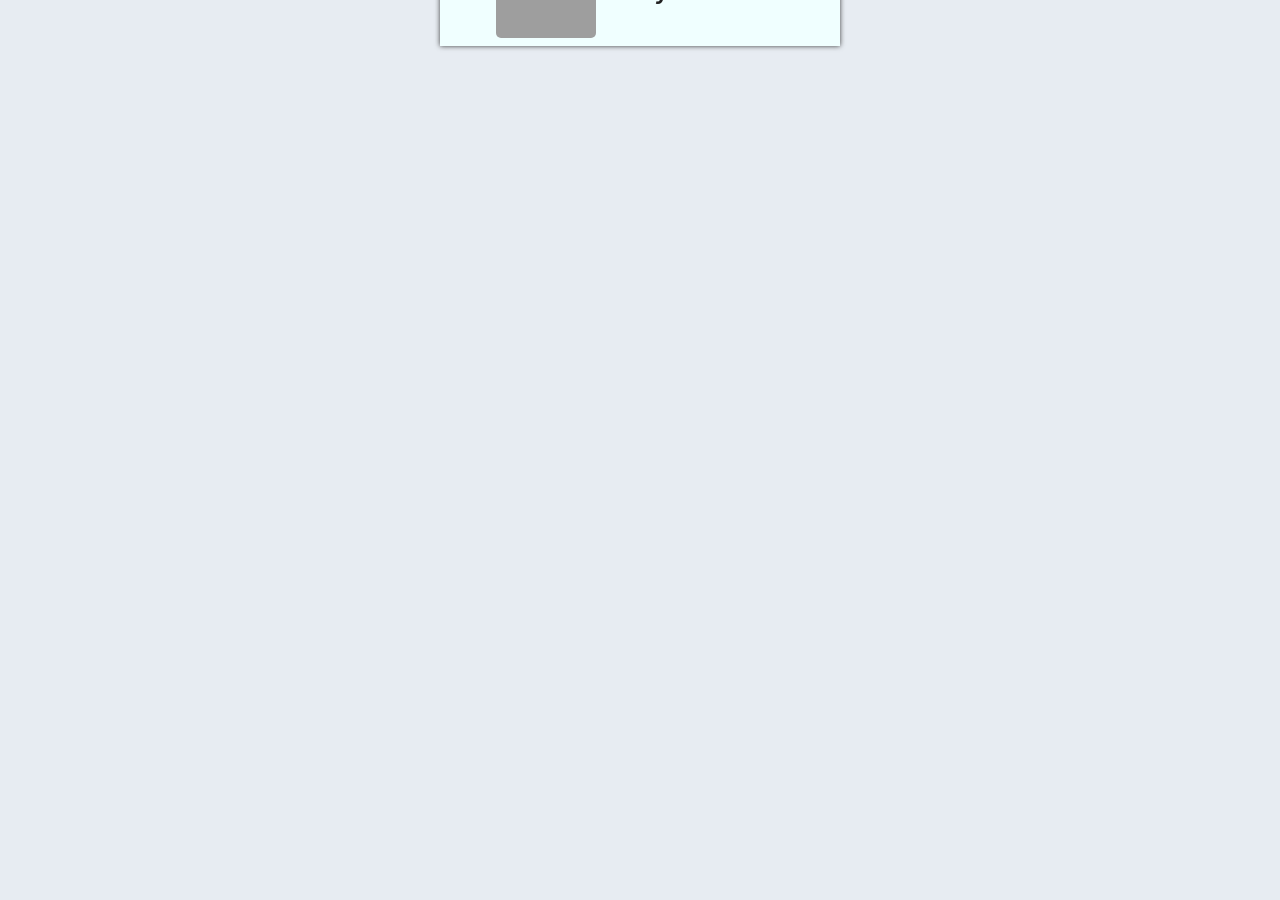
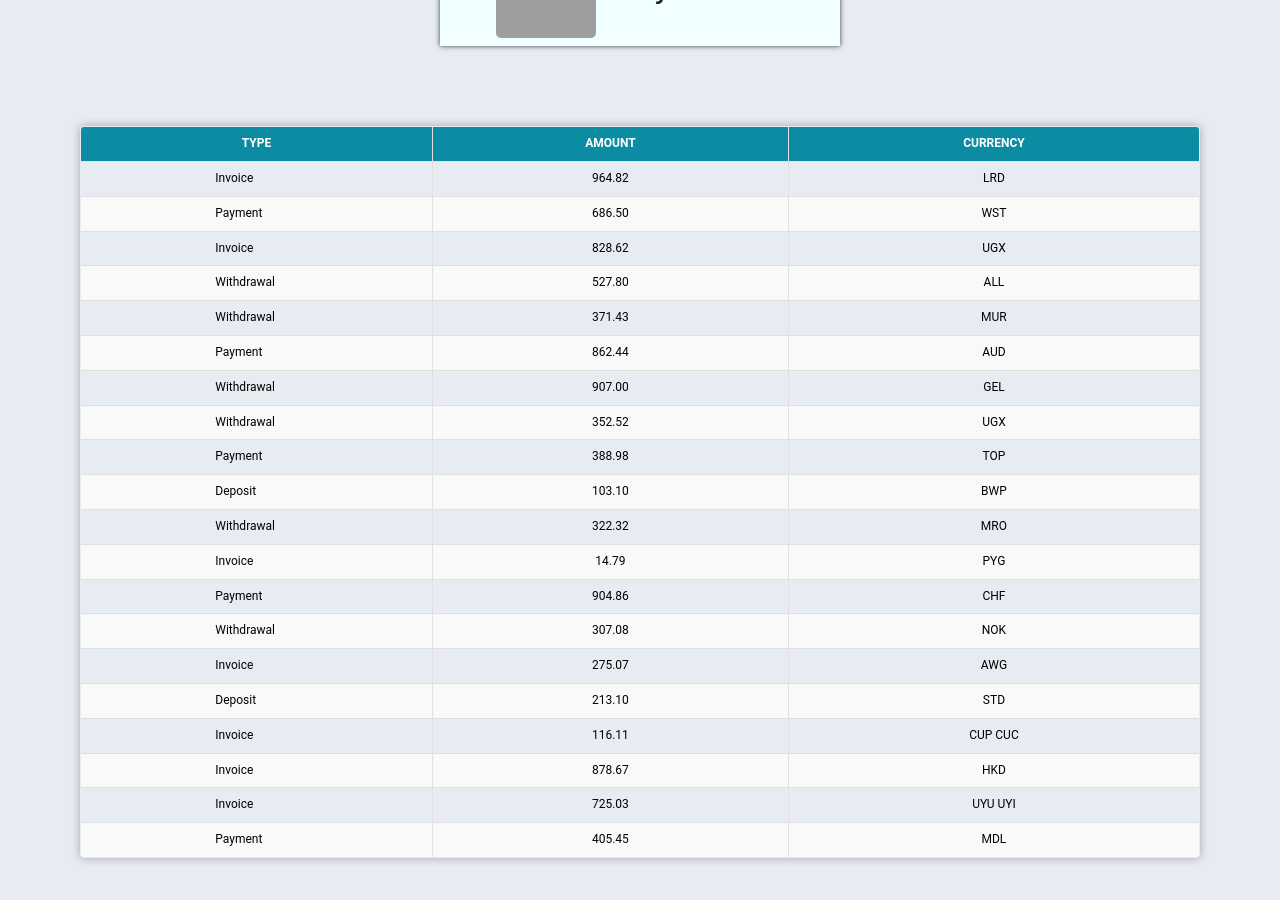
Before and after one commit to em0nti-goit/goit-react-hw-01-components, a React (Create React App) app: page / in a window 1280 px wide. Shown: the part 1480-2380 px from the top of the page. Before the commit the page ends 1606 px from the top, so only its background shows below. Built offline with nearby package versions, Linux system fonts and the light colour scheme; grey boxes are pictures that could not be loaded.

Commit message:
Add component for displaying transaction history

```diff
--- a/src/components/App.jsx
+++ b/src/components/App.jsx
@@ -1,9 +1,11 @@
 import user from 'data/user.json';
 import data from 'data/data.json';
 import friends from 'data/friends.json';
+import transactions from 'data/transactions.json';
 import { Profile } from './Profile/Profile';
 import { Statistics } from './Statistics/Statistics';
 import { FriendList } from './FriendList/FriendList';
+import { TransactionHistory } from './TransactionHistory/TransactionHistory';
 
 export const App = () => {
   return (
@@ -12,6 +14,7 @@
       <Statistics stats={data} title="Upload stats" />
       <Statistics stats={data} />
       <FriendList friends={friends} />
+      <TransactionHistory transactions={transactions} />
     </>
   );
 };
--- a/src/components/Statistics/Statistics.jsx
+++ b/src/components/Statistics/Statistics.jsx
@@ -6,7 +6,7 @@
 export const Statistics = ({ stats, title = null }) => {
   return (
     <section className={scss.statistics}>
-      {title ? <h2 className={scss.title}>{title}</h2> : null}
+      {title && <h2 className={scss.title}>{title}</h2>}
 
       <ul className={scss.list}>
         {stats.map(item => {
--- /dev/null
+++ b/src/components/TransactionHistory/TransactionHistory.jsx
@@ -0,0 +1,37 @@
+import css from './TransactionHistory.module.scss';
+import PropTypes from 'prop-types';
+
+export const TransactionHistory = ({ transactions }) => {
+  return (
+    <table className={css.transactionHistory}>
+      <thead>
+        <tr className={css.tableHead}>
+          <th className={css.tableHeadItem}>Type</th>
+          <th className={css.tableHeadItem}>Amount</th>
+          <th className={css.tableHeadItem}>Currency</th>
+        </tr>
+      </thead>
+
+      <tbody>
+        {transactions.map(({ id, type, amount, currency }) => (
+          <tr key={id} className={css.tableRow}>
+            <td className={`${css.tableItem} ${css.type}`}>{type}</td>
+            <td className={`${css.tableItem} ${css.amount}`}>{amount}</td>
+            <td className={`${css.tableItem} ${css.currency}`}>{currency}</td>
+          </tr>
+        ))}
+      </tbody>
+    </table>
+  );
+};
+
+TransactionHistory.propTypes = {
+  transactions: PropTypes.arrayOf(
+    PropTypes.shape({
+      id: PropTypes.string.isRequired,
+      type: PropTypes.string,
+      amount: PropTypes.string,
+      currency: PropTypes.string
+    })
+  )
+};
--- /dev/null
+++ b/src/components/TransactionHistory/TransactionHistory.module.scss
@@ -0,0 +1,55 @@
+.transactionHistory {
+  font-family: 'Roboto', sans-serif;
+  font-size: 12px;
+  color: #000000;
+  width: 100%;
+  border-collapse: collapse;
+  border-spacing: 0;
+  border: 1px solid #e0e0e0;
+  border-radius: 4px;
+  overflow: hidden;
+  margin-bottom: 20px;
+  box-shadow: 0px 0px 10px 0px rgba(0, 0, 0, 0.3);
+}
+
+
+.tableHead {
+  font-size: 12px;
+  font-weight: bold;
+
+  text-transform: uppercase;
+  text-align: center;
+
+  color: white;
+
+  background-color: #0b8ca2;
+}
+
+.tableHeadItem, .tableItem {
+  padding: 10px;
+}
+
+.tableHeadItem:not(:last-child), .tableItem:not(:last-child) {
+  border-right: 1px solid #e0e0e0;
+}
+
+.tableItem {
+  border-top: 1px solid #e0e0e0;
+}
+
+.tableRow:nth-child(even) {
+  background-color: #f9f9f9;
+}
+
+.tableRow:hover {
+  background-color: #f5f5f5;
+}
+
+.type {
+  text-transform: capitalize;
+  padding-left: 12%;
+}
+
+.amount, .currency {
+  text-align: center;
+}
--- /dev/null
+++ b/src/data/transactions.json
@@ -0,0 +1,122 @@
+[
+  {
+    "id": "1e0700a2-5183-4291-85cc-2065a036a683",
+    "type": "invoice",
+    "amount": "964.82",
+    "currency": "LRD"
+  },
+  {
+    "id": "a30f821b-4d25-4ff0-abdd-e340b3f0dd2b",
+    "type": "payment",
+    "amount": "686.50",
+    "currency": "WST"
+  },
+  {
+    "id": "44dca67a-8e5a-4798-bf8e-b15efd4e1abd",
+    "type": "invoice",
+    "amount": "828.62",
+    "currency": "UGX"
+  },
+  {
+    "id": "ea8ed3dc-2b68-4a53-905a-53ecb0adef33",
+    "type": "withdrawal",
+    "amount": "527.80",
+    "currency": "ALL"
+  },
+  {
+    "id": "ea76146a-0b00-4b80-bc02-a8c822176712",
+    "type": "withdrawal",
+    "amount": "371.43",
+    "currency": "MUR"
+  },
+  {
+    "id": "63ca02f9-d637-46b5-9237-f3b24425e029",
+    "type": "payment",
+    "amount": "862.44",
+    "currency": "AUD"
+  },
+  {
+    "id": "ed0263e8-59a5-4bf1-87e0-2bb88e53dc34",
+    "type": "withdrawal",
+    "amount": "907.00",
+    "currency": "GEL"
+  },
+  {
+    "id": "6013bad0-750c-4691-8bc2-d8f2b43969c4",
+    "type": "withdrawal",
+    "amount": "352.52",
+    "currency": "UGX"
+  },
+  {
+    "id": "252c7be4-8b06-4fa7-8d42-61fb835b70d5",
+    "type": "payment",
+    "amount": "388.98",
+    "currency": "TOP"
+  },
+  {
+    "id": "4eaab41b-b967-40ac-82ed-85fc66f646f1",
+    "type": "deposit",
+    "amount": "103.10",
+    "currency": "BWP"
+  },
+  {
+    "id": "9648a350-8469-42d5-8bf3-18090de5fe67",
+    "type": "withdrawal",
+    "amount": "322.32",
+    "currency": "MRO"
+  },
+  {
+    "id": "9c5c25fb-1a95-4b2f-8d1f-4c4426d677cc",
+    "type": "invoice",
+    "amount": "14.79",
+    "currency": "PYG"
+  },
+  {
+    "id": "43ef232c-80e9-4d6f-b48a-b22405620de3",
+    "type": "payment",
+    "amount": "904.86",
+    "currency": "CHF"
+  },
+  {
+    "id": "5161682e-e620-4019-ab0a-24ceb10fbd20",
+    "type": "withdrawal",
+    "amount": "307.08",
+    "currency": "NOK"
+  },
+  {
+    "id": "7b119d71-42e6-4c42-a141-6818b07bb9ff",
+    "type": "invoice",
+    "amount": "275.07",
+    "currency": "AWG"
+  },
+  {
+    "id": "a4f65722-65c4-4c28-b1f4-b8ed988bb205",
+    "type": "deposit",
+    "amount": "213.10",
+    "currency": "STD"
+  },
+  {
+    "id": "c6e5784b-0ca3-48d6-86e5-b5128af5a523",
+    "type": "invoice",
+    "amount": "116.11",
+    "currency": "CUP CUC"
+  },
+  {
+    "id": "c9ebed6a-3a02-4b49-ac0d-0534b51f2bfd",
+    "type": "invoice",
+    "amount": "878.67",
+    "currency": "HKD"
+  },
+  {
+    "id": "a4a98b0e-b22c-438b-9f83-de2df52110c8",
+    "type": "invoice",
+    "amount": "725.03",
+    "currency": "UYU UYI"
+  },
+  {
+    "id": "b39bfa7a-0166-4c47-94d6-87d20590f746",
+    "type": "payment",
+    "amount": "405.45",
+    "currency": "MDL"
+  }
+]
```
